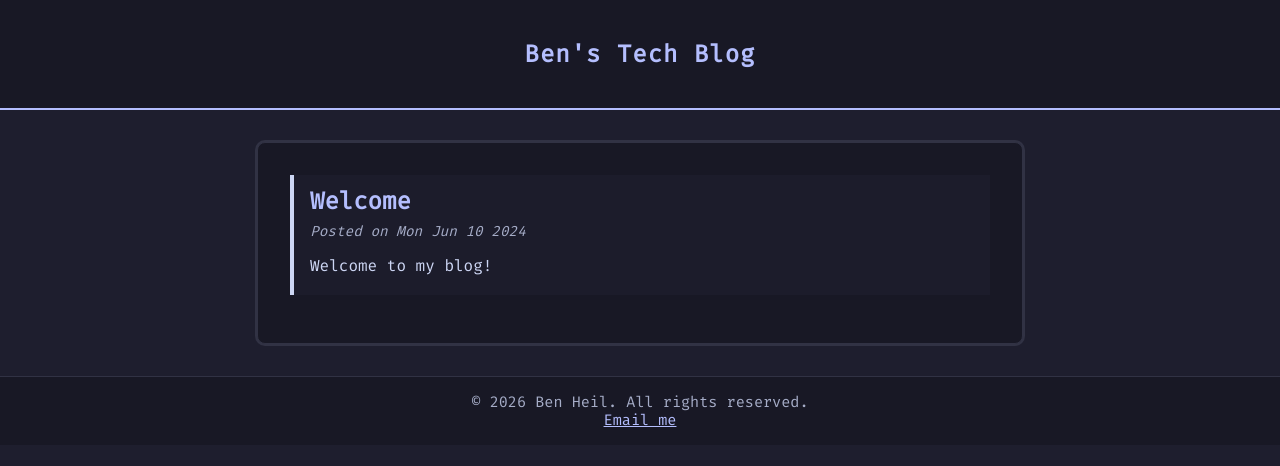
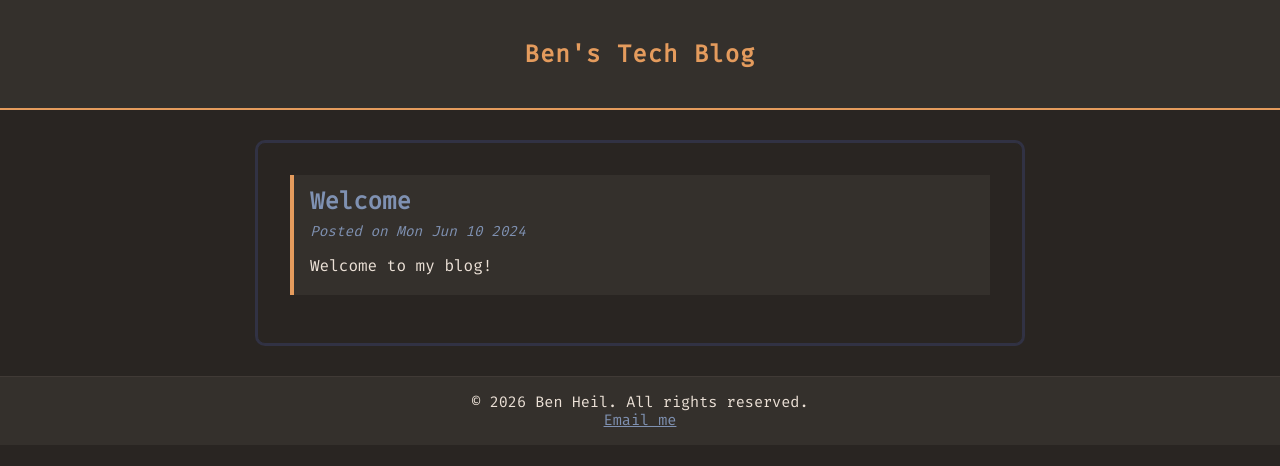
Before and after one commit to BenHeil26/website, a SvelteKit app: page / in a window 1280 px wide. Shown: the top 466 px of the page. Built offline with nearby package versions, Linux system fonts and the light colour scheme.

Commit message:
update theme and styling for all markdown elements

```diff
--- a/src/routes/+page.svelte
+++ b/src/routes/+page.svelte
@@ -22,15 +22,15 @@
   article {
     margin-bottom: 1rem;
     padding: 0.25rem 0 0.25rem 0;
-    border-left: 4px solid var(--color-fg);
+    border-left: 4px solid var(--color-header-fg);
     padding-left: 1rem;
-    background: rgba(30, 30, 46, 0.7);
+    background: var(--color-header-bg);
   }
 
   .article-container {
     max-width: 700px;
     margin: 2rem auto;
-    background: #181825;
+    background: var(--color-bg);
     padding: 2rem;
     border-radius: 8px;
     box-shadow: 0 0 0 2px #313244;
@@ -47,7 +47,7 @@
   }
 
   .post-meta {
-    color: #a6adc8;
+    color: var(--color-link);
     font-size: 0.9em;
     font-style: italic;
   }
--- a/src/routes/blogs/[slug]/+page.svelte
+++ b/src/routes/blogs/[slug]/+page.svelte
@@ -28,7 +28,7 @@
   .article-container {
     max-width: 700px;
     margin: 2rem auto;
-    background: #181825;
+    background: var(--color-bg);
     padding: 2rem;
     border-radius: 8px;
     box-shadow: 0 0 0 2px #313244;
--- a/src/styles.css
+++ b/src/styles.css
@@ -2,25 +2,25 @@
 /* Theme variables */
 :root {
   --font-mono: 'Fira Mono', 'Menlo', 'Monaco', 'Consolas', monospace;
-  --color-bg: #1e1e2e;
-  --color-fg: #cdd6f4;
-  --color-header-bg: #181825;
-  --color-header-fg: #b4befe;
-  --color-header-border: #b4befe;
-  --color-link: #b4befe;
-  --color-link-hover: #f38ba8;
-  --color-footer-bg: #181825;
-  --color-footer-fg: #a6adc8;
-  --color-footer-border: #313244;
-  --color-hljs-bg: var(--color-bg);
+  --color-bg: #292522;
+  --color-fg: #ECE1D7;
+  --color-header-bg: #34302C;
+  --color-header-fg: #E49B5D;
+  --color-header-border: #E49B5D;
+  --color-link: #7F91B2;
+  --color-link-hover: #BD8183;
+  --color-footer-bg: #34302C;
+  --color-footer-fg: #ECE1D7;
+  --color-footer-border: #403A36;
+  --color-hljs-bg: var(--color-header-bg);
   --color-hljs-fg: var(--color-fg);
-  --color-hljs-comment: #6c7086;
-  --color-hljs-keyword: #b4befe;
-  --color-hljs-string: #a6e3a1;
-  --color-hljs-number: #fab387;
-  --color-hljs-built-in: #f9e2af;
-  --color-hljs-meta: #89dceb;
-  --color-hljs-deletion: #f38ba8;
+  --color-hljs-comment: #867462;
+  --color-hljs-keyword: #7F91B2;
+  --color-hljs-string: #85B695;
+  --color-hljs-number: #E49B5D;
+  --color-hljs-built-in: #EBC06D;
+  --color-hljs-meta: #A3A9CE;
+  --color-hljs-deletion: #BD8183;
 }
 
 body {
@@ -63,6 +63,54 @@ footer {
   border-top: 1px solid var(--color-footer-border);
   background: var(--color-footer-bg);
   font-size: 0.95em;
+}
+
+table {
+  width: 100%;
+  border-collapse: collapse; /* critical for clean grid lines */
+  border-spacing: 0;
+  font-family: var(--font-mono);
+  font-size: 0.95rem;
+  color: var(--color-fg) /* body text */
+}
+
+table thead th {
+  background-color: var(--color-header-bg);      /* header background */
+  color: var(--color-header-fg);                 /* header text */
+  font-weight: 600;
+  text-align: left;
+  padding: 0.75rem 1rem;
+
+  border-bottom: 2px solid var(--color-header-border); /* thicker divider under header */
+}
+
+table tbody td {
+  padding: 0.75rem 1rem;
+  vertical-align: top;
+
+  border-bottom: 1px solid var(--color-header-bg); /* horizontal lines */
+  border-right: 1px solid var(--color-header-border);  /* vertical lines */
+}
+
+table tbody td:last-child,
+table thead th:last-child {
+  border-right: none;
+}
+
+table tbody tr:nth-child(even) {
+  background-color: var(--color-header-bg);
+}
+
+table tbody tr:hover {
+  background-color: var(--color-link);
+}
+
+table .text-right {
+  text-align: right;
+}
+
+table .text-center {
+  text-align: center;
 }
 
 /* Highlight.js theme using variables */
```
Also changed, not shown: content/posts/welcome.md (+54 -0 lines).
